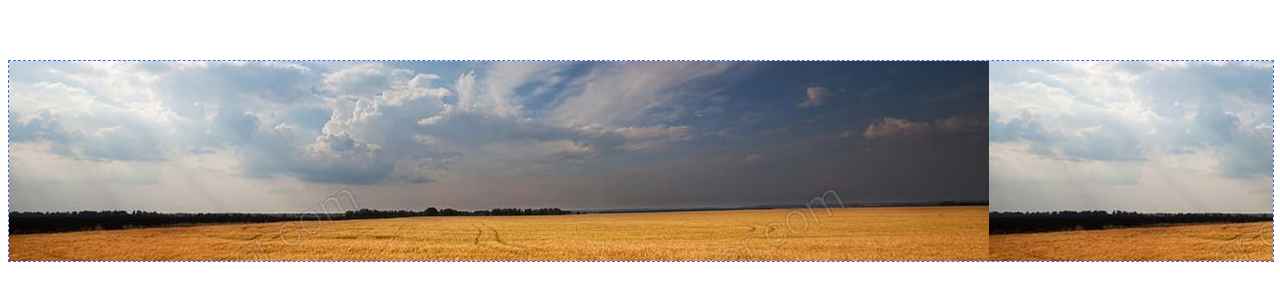
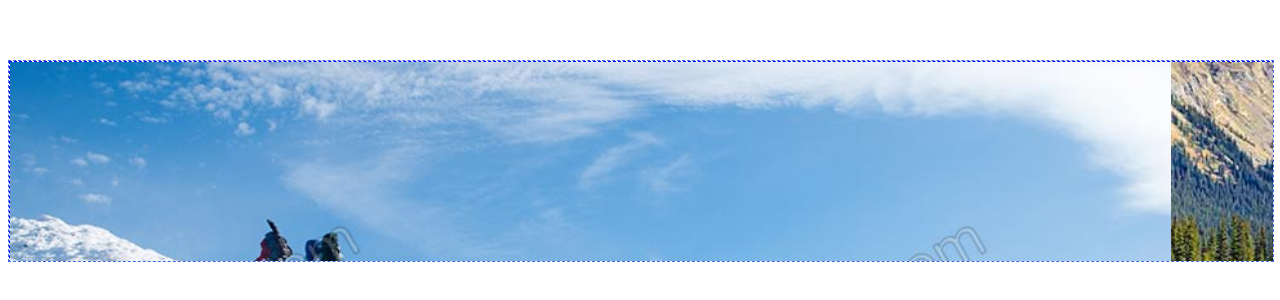
Before and after one commit to GerasimGerasimov/movebymap, a Vue app: page / in a window 1280 px wide. Shown: the top 300 px of the page. Built offline with nearby package versions, Linux system fonts and the light colour scheme.

Commit message:
карусель, теперь и на VueJS

```diff
--- a/src/components/BannerView.vue
+++ b/src/components/BannerView.vue
@@ -1,47 +1,57 @@
 <template>
   <div class="banners">
-    <transition-group name="slide" >
-    <div class="slider" v-for="uri in images"
-          :key="uri"
-          :style="{ backgroundImage: `url(${uri})` }">
+    <div class="slider">
+        <img :class="classPrev" :src="srcPrev" alt=""
+             :style="{ animationPlayState: playCtrl}">
+        <img :class="classNext" :src="srcNext" alt=""
+             :style="{ animationPlayState: playCtrl}"
+             v-on:animationiteration = "AnimationIteration">
     </div>
-    </transition-group>
   </div>
 </template>
 
 <script lang="ts">
 import { Component, Prop, Vue } from 'vue-property-decorator';
 
-/*
-      <div v-for="uri in images" :key="uri">
-          <img :src="uri" alt="">
-      </div>
-*/
 @Component
 export default class BannerView extends Vue {
   @Prop() private msg!: string;
-  private images: Array<string> = [ './banners/011.jpg',
-                                    './banners/012.jpg'];
-  private uriIndex: number = 0;
-  private uri: string = "";
+  private slides: string[] = [
+                      './banners/011.jpg',
+                      './banners/012.jpg',
+                      './banners/013.jpg',
+                      './banners/014.jpg',
+                      './banners/015.jpg',
+                      './banners/016.jpg'];
 
-  mounted(){
-    console.log("BannerView mounted");
-    this.update();
+  private classPrev: string = 'prev';
+  private classNext: string = 'next';
+  private srcPrev: string = './banners/011.jpg';
+  private srcNext: string = './banners/012.jpg';
+  private playCtrl: string = 'running'; // 'paused';
+
+  private AnimationIteration() {
+    const nextSlide: string = this.getNextSlide();
+    this.playCtrl = 'paused';
+    if (this.classNext === 'next') {
+      this.classNext = 'prev';
+      this.classPrev = 'next';
+      this.srcPrev = nextSlide;
+    } else {
+      this.classNext = 'next';
+      this.classPrev = 'prev';
+      this.srcNext = nextSlide;
+    }
+    setTimeout(() => {
+      this.playCtrl = 'running';
+    }, 2000);
   }
 
-  created(){
-      console.log("BannerView created");
+  private getNextSlide(): string {
+    this.slides = this.slides.concat(this.slides.splice(0, this.slides.length - 1));
+    return this.slides[0] || '';
   }
 
-  private update(): void {
-    //console.log("update");
-    this.images = this.images.concat(this.images.splice(0, this.images.length - 1));
-    //console.log(this.images);
-    //if (++this.uriIndex >= this.images.length) this.uriIndex = 0;
-    //this.uri = this.images[this.uriIndex];
-    setTimeout(this.update, 2000);
-  }
 }
 </script>
 
@@ -53,48 +63,36 @@
     overflow: hidden;
 }
 
-.banners-image {
-    /*width: 100%;*/
-    height: 100%;
+.slider{
+    color: green;
+    border: 1px dashed blue;
+    width: 100%;
+    height: 300px;
+    overflow: hidden;
+    position: relative;
 }
 
-/*
-.slide-leave-active,
-.slide-enter-active {
-  transition: 1s;
-}
-.slide-enter {
-  transform: translate(100%, 0);
-}
-.slide-leave-to {
-  transform: translate(-100%, 0);
-}*/
+@keyframes prev_animate {
+    0%   {left: 0%;}
+    100% {left: -100%;}
+  }
 
-.slide-enter-active {
-  transition: 1s;
-}
-.slide-enter {
-  /*transform: translate(-100%, 0);*/
+.prev {
+    position: absolute;
+    left: 0%;
+    width: 100%;
+    animation: prev_animate 3s ease-in-out infinite;
 }
 
-.slide-enter-to {
-  transform: translate(-100%, 0);
+@keyframes next_animate {
+    0%   {left: 100%;}
+    100% {left: 0%;}
 }
 
-.slider{
-  overflow: hidden;
-  position: relative;
-  height: 100%;
-  width: 100%;
+.next {
+    position: absolute;
+    left: 100%;
+    width: 100%;
+    animation: next_animate  3s ease-in-out infinite;
 }
-
-/*
-.img-slider img {
-  position: absolute;
-  top: 0;
-  left: 0;
-  bottom: 0;
-  right:0;
-}
-*/
 </style>
```
